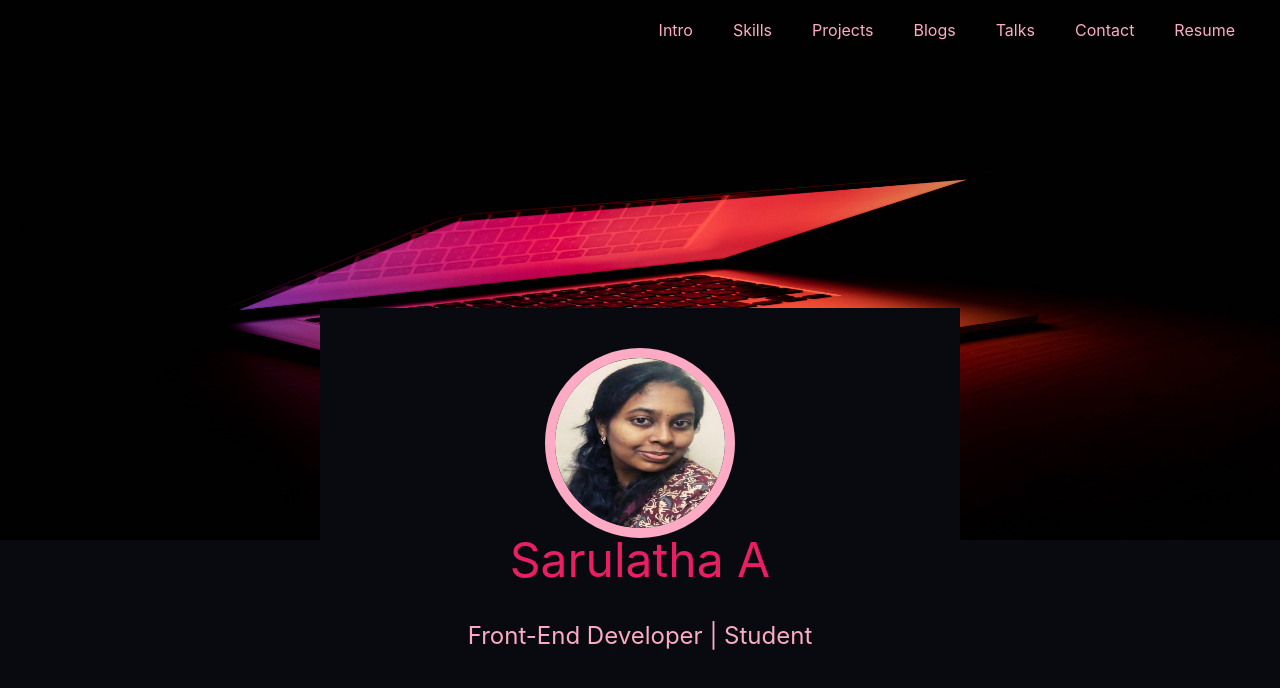
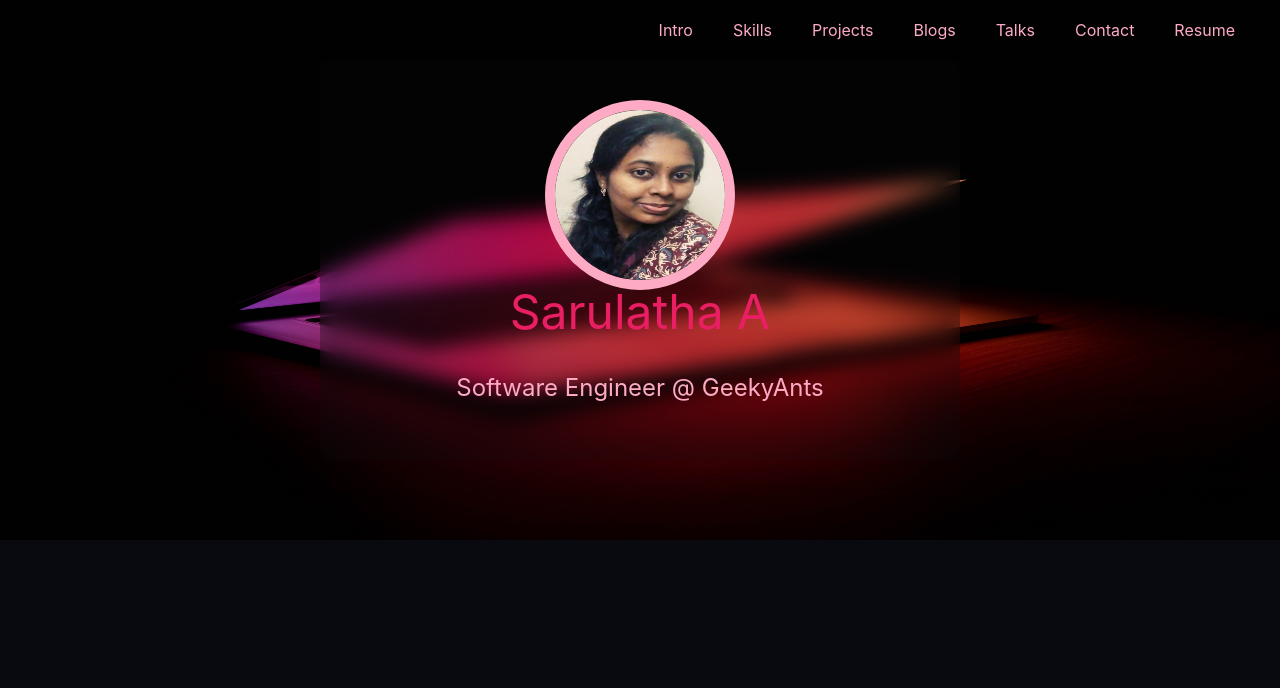
Before and after one commit to sarulathadurai/saruportfolio, a React (Create React App) app: page / in a window 1280 px wide. Shown: the top 688 px of the page. Built offline with nearby package versions, Linux system fonts and the light colour scheme.

Commit message:
Updated portfolio

```diff
--- a/src/components/About/About.css
+++ b/src/components/About/About.css
@@ -1,12 +1,15 @@
 .about{
-    background-color:var(--background);
+    /* background-color:var(--background); */
     width: 50%;
     height: 50vh;
     z-index: 2;
     position: relative;
     left:25% ;
-    bottom: 29vh;
-
+    bottom: 60vh;
+    background: #0e0f153b;
+	-webkit-backdrop-filter: blur(10px);
+	backdrop-filter: blur(10px);
+    border-radius: 10px;
 }
 
 .pro-pic{
--- a/src/components/About/About.js
+++ b/src/components/About/About.js
@@ -9,7 +9,7 @@ const About = () => {
            </div>
            <div className="name" >
                <h1 className="Title">Sarulatha A</h1>
-               <p className="desc">Front-End Developer | Student </p>
+               <p className="desc">Software Engineer @ GeekyAnts </p>
            </div>
         </div>
      );
--- a/src/index.css
+++ b/src/index.css
@@ -7,6 +7,9 @@
 
 }
 
+html{
+  scroll-behavior: smooth;
+}
 body {
   margin: 0;
   font-family: -apple-system, BlinkMacSystemFont, 'Segoe UI', 'Roboto', 'Oxygen',
@@ -15,6 +18,7 @@ body {
   -webkit-font-smoothing: antialiased;
   -moz-osx-font-smoothing: grayscale;
   background-color: var(--background);
+  scroll-behavior: smooth;
 }
 
 code {
```
Also changed, not shown: 1 other file (tests, documents, lock files or other folders).
